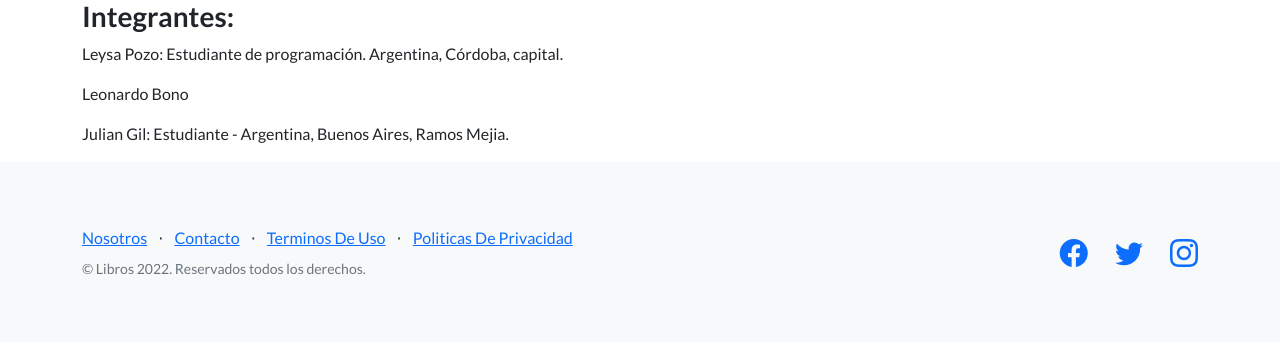
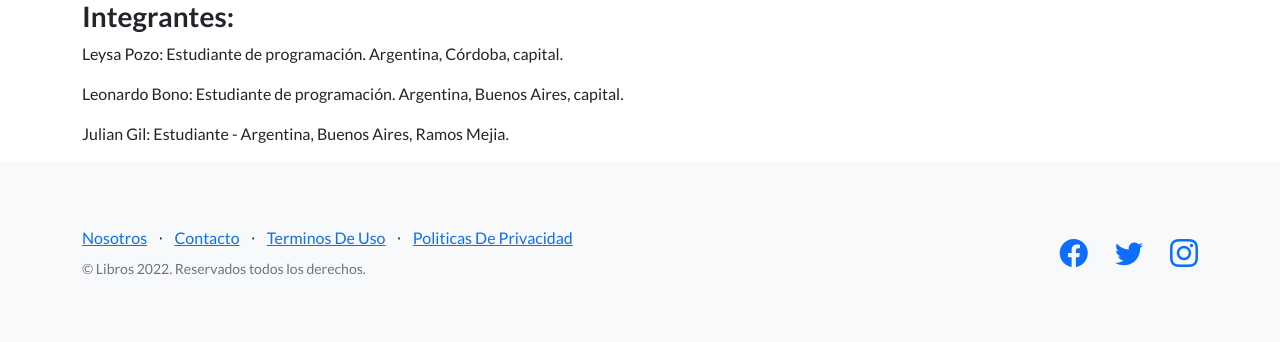
Before and after one commit to leysap/proyecto-python, a Django app: page /nosotros/ in a window 1280 px wide. Shown: the part 56-398 px from the top of the page. Run offline with Django 4.2, Linux system fonts and the light colour scheme; some libraries are stand-ins or nearby versions.

Commit message:
Agrego mi infornacion

```diff
--- a/home/templates/home/acerca_de_nosotros.html
+++ b/home/templates/home/acerca_de_nosotros.html
@@ -10,7 +10,7 @@
             Leysa Pozo: Estudiante de programación. Argentina, Córdoba, capital.
         </p>
         <p>
-            Leonardo Bono
+            Leonardo Bono: Estudiante de programación. Argentina, Buenos Aires, capital.
         </p>
         <p>
             Julian Gil: Estudiante - Argentina, Buenos Aires, Ramos Mejia.
```
